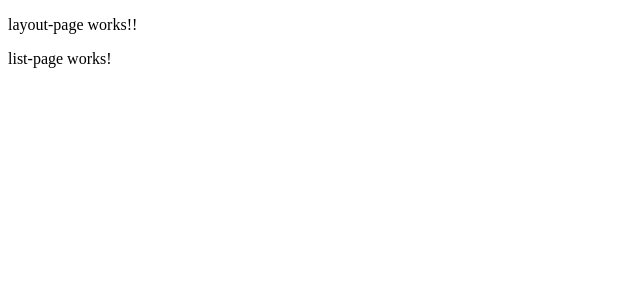
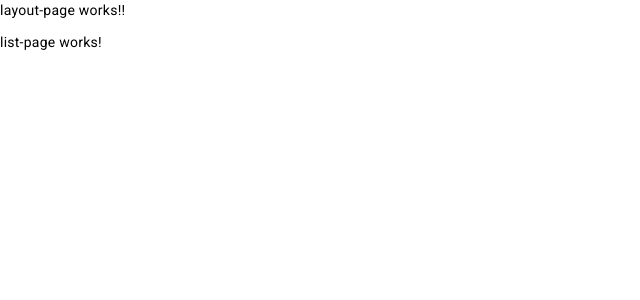
Before and after one commit to FerkoxGG/Heroes-App-Angular, an Angular app: page /heroes/list in a window 1280 px wide. Shown: the top 300 px of the page, without its empty margins (0-640 px from the left). Built offline with nearby package versions, Linux system fonts and the light colour scheme.

Commit message:
angular material install

```diff
--- a/angular.json
+++ b/angular.json
@@ -37,6 +37,7 @@
               "src/assets"
             ],
             "styles": [
+              "@angular/material/prebuilt-themes/purple-green.css",
               "src/styles.scss"
             ],
             "scripts": []
@@ -97,6 +98,7 @@
               "src/assets"
             ],
             "styles": [
+              "@angular/material/prebuilt-themes/purple-green.css",
               "src/styles.scss"
             ],
             "scripts": []
--- a/package.json
+++ b/package.json
@@ -11,10 +11,12 @@
   "private": true,
   "dependencies": {
     "@angular/animations": "^17.0.0",
+    "@angular/cdk": "^17.0.4",
     "@angular/common": "^17.0.0",
     "@angular/compiler": "^17.0.0",
     "@angular/core": "^17.0.0",
     "@angular/forms": "^17.0.0",
+    "@angular/material": "^17.0.4",
     "@angular/platform-browser": "^17.0.0",
     "@angular/platform-browser-dynamic": "^17.0.0",
     "@angular/router": "^17.0.0",
--- a/src/app/app.module.ts
+++ b/src/app/app.module.ts
@@ -4,6 +4,7 @@
 import { AppRoutingModule } from './app-routing.module';
 import { AppComponent } from './app.component';
 import { SharedModule } from './shared/shared.module';
+import { BrowserAnimationsModule } from '@angular/platform-browser/animations';
 
 @NgModule({
   declarations: [
@@ -12,7 +13,8 @@
   imports: [
     BrowserModule,
     AppRoutingModule,
-    SharedModule
+    SharedModule,
+    BrowserAnimationsModule
   ],
   providers: [],
   bootstrap: [AppComponent]
--- a/src/index.html
+++ b/src/index.html
@@ -6,8 +6,10 @@
   <base href="/">
   <meta name="viewport" content="width=device-width, initial-scale=1">
   <link rel="icon" type="image/x-icon" href="favicon.ico">
+  <link href="https://fonts.googleapis.com/css2?family=Roboto:wght@300;400;500&display=swap" rel="stylesheet">
+  <link href="https://fonts.googleapis.com/icon?family=Material+Icons" rel="stylesheet">
 </head>
-<body>
+<body class="mat-typography">
   <app-root></app-root>
 </body>
 </html>
--- a/src/styles.scss
+++ b/src/styles.scss
@@ -1 +1,4 @@
 /* You can add global styles to this file, and also import other style files */
+
+html, body { height: 100%; }
+body { margin: 0; font-family: Roboto, "Helvetica Neue", sans-serif; }
```
Also changed, not shown: 1 other file (tests, documents, lock files or other folders).
